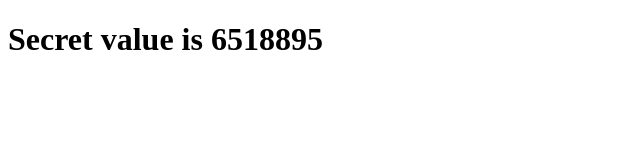
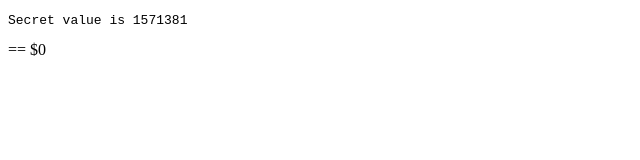
Before and after one commit to smak3d/TestRepoSite, a plain HTML site: page index.html in a window 1280 px wide. Shown: the whole page, without its empty margins (0-640 px from the left). Drawn offline with Linux system fonts and the light colour scheme.

Commit message:
Update index.html

```diff
--- a/index.html
+++ b/index.html
@@ -2,9 +2,10 @@
 <html lang="en">
 <head>
   <meta charset="UTF-8">
-  <title>Secret value is 6518895</title>
+  <title>Secret value is 1571381</title>
 </head>
 <body>
-  <h1>Secret value is 6518895</h1>
+  <pre style="word-wrap: break-word; white-space: pre-wrap;">Secret value is 1571381
+</pre> == $0
 </body>
 </html>
```
